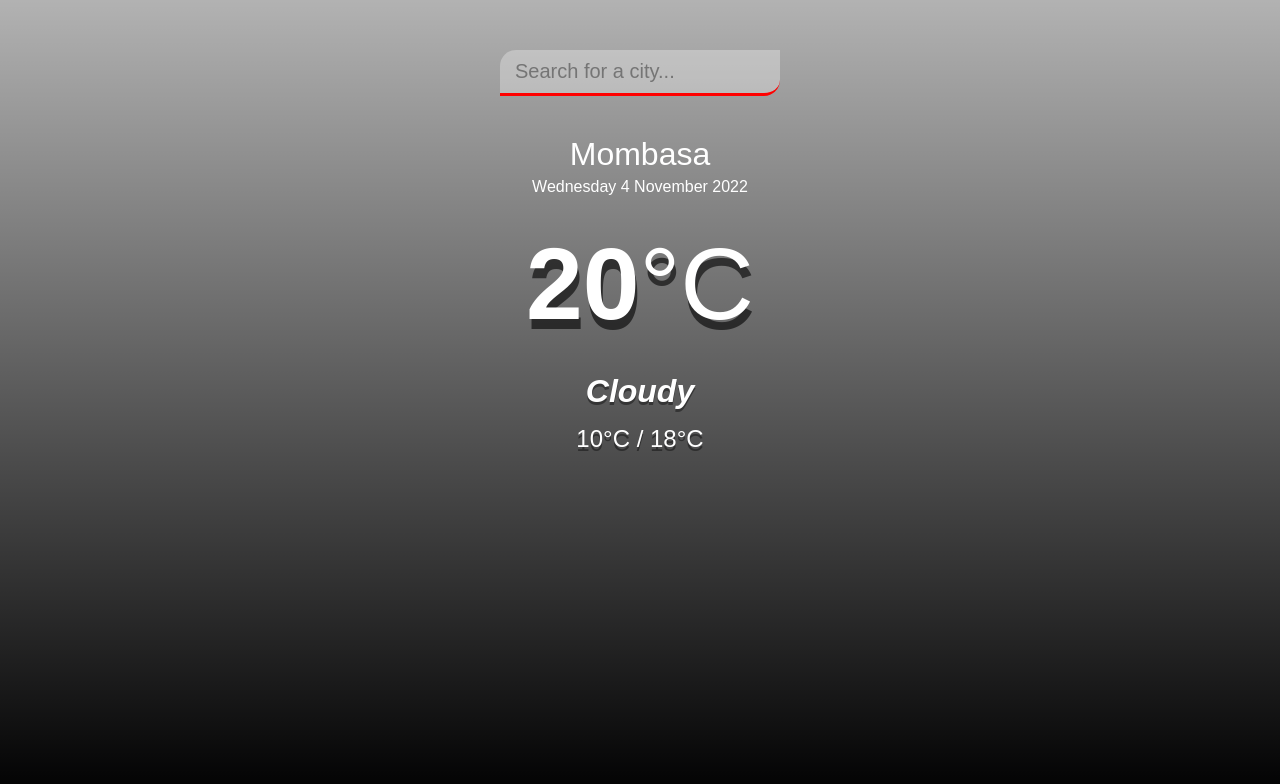
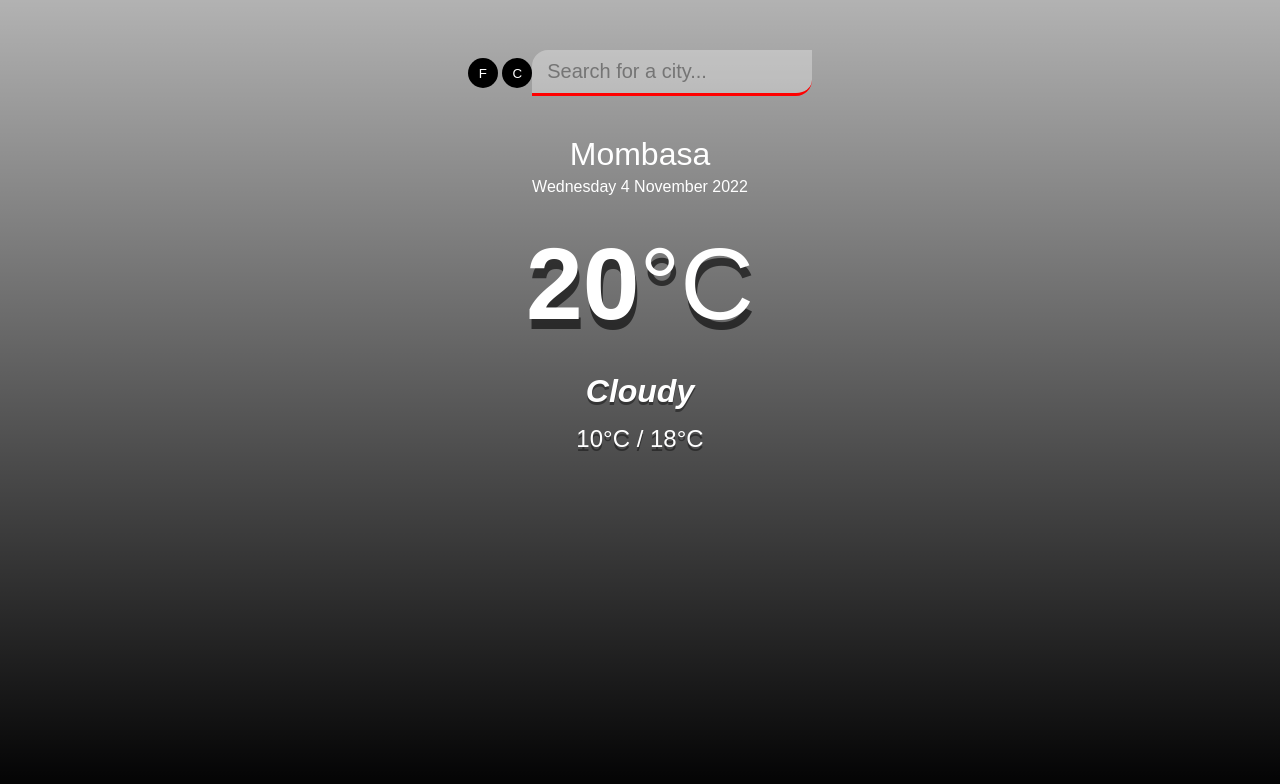
Before and after one commit to Ashah15/weatherapp, a plain HTML site: page index.html in a window 1280 px wide. Drawn offline with Linux system fonts and the light colour scheme.

Commit message:
Add Fahrenheit && Celcius

```diff
--- a/index.html
+++ b/index.html
@@ -10,6 +10,10 @@
 <body>
  <div class="app-wrap">
  	<header>
+ 		<div class="temp">
+                <button class="fh-btn">F</button>
+                <button class="cs-btn">C</button>
+            </div>
  		<input type="text" autocomplete="off" class="search-box" placeholder="Search for a city..." />
  	</header>
  	<main>
--- a/style.css
+++ b/style.css
@@ -91,3 +91,17 @@ main {
   font-size: 24px;
   text-shadow: 0px 4px rgba(0, 0, 0, 0.4);
 }
+
+.fh-btn, .cs-btn{
+    border: none;
+    background: #000;
+    color: #fff;
+    height: 30px;
+    width: 30px;
+    border-radius: 50%;
+    cursor: pointer;
+}
+
+.fh-btn:active, .cs-btn:active,.fh-btn:focus, .cs-btn:focus{
+    outline:none;
+}
```
